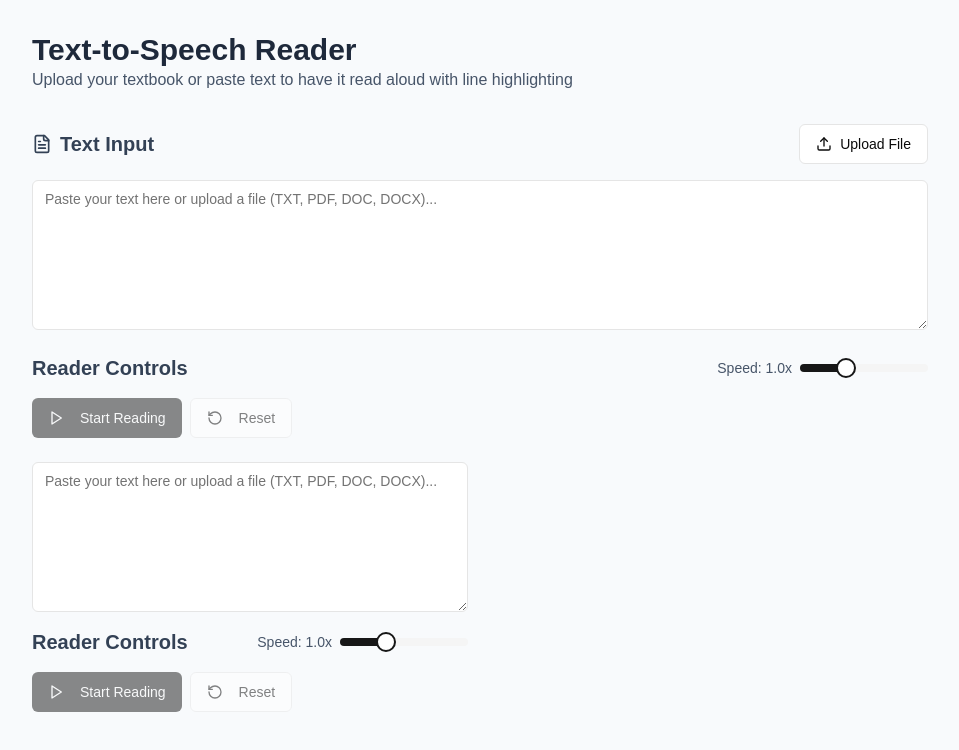
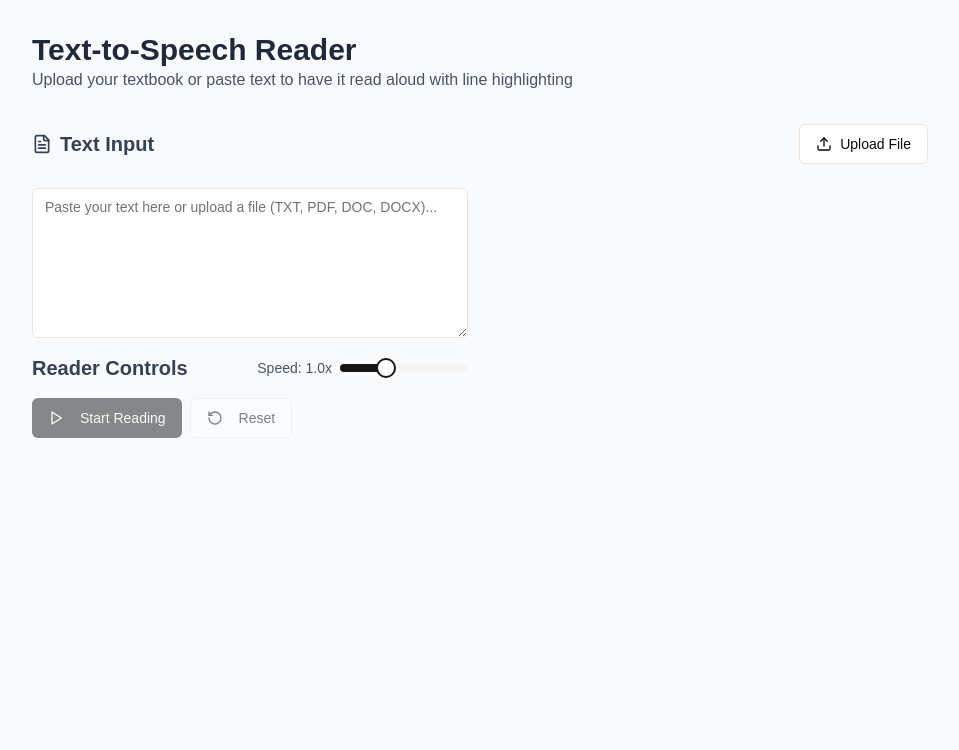
Before and after one commit to coding-commits/pdfaloud, a Next.js app: page / in a window 1280 px wide. Shown: the top 750 px of the page, without its empty margins (160-1119 px from the left). Built offline with nearby package versions, Linux system fonts and the light colour scheme.

Commit message:
text read good

```diff
--- a/components/text-reader.tsx
+++ b/components/text-reader.tsx
@@ -306,49 +306,6 @@ export function TextReader() {
             <span>Loaded: {fileName}</span>
           </div>
         )}
-
-        <Textarea
-          value={text}
-          onChange={handleTextChange}
-          placeholder="Paste your text here or upload a file (TXT, PDF, DOC, DOCX)..."
-          className="min-h-[150px] text-base"
-          disabled={isLoading}
-        />
-      </div>
-
-      <div className="space-y-4">
-        <div className="flex items-center justify-between">
-          <h2 className="text-xl font-semibold text-slate-700">Reader Controls</h2>
-          <div className="flex items-center gap-2">
-            <span className="text-sm text-slate-600">Speed: {rate.toFixed(1)}x</span>
-            <div className="w-32">
-              <Slider value={[rate]} min={0.5} max={2} step={0.1} onValueChange={handleRateChange} />
-            </div>
-          </div>
-        </div>
-
-        <div className="flex items-center gap-2">
-          {!isPlaying ? (
-            <Button onClick={startSpeech} disabled={lines.length === 0 || isLoading}>
-              <Play className="mr-2 h-4 w-4" />
-              Start Reading
-            </Button>
-          ) : isPaused ? (
-            <Button onClick={resumeSpeech}>
-              <Play className="mr-2 h-4 w-4" />
-              Resume
-            </Button>
-          ) : (
-            <Button onClick={pauseSpeech}>
-              <Pause className="mr-2 h-4 w-4" />
-              Pause
-            </Button>
-          )}
-          <Button variant="outline" onClick={resetReader} disabled={lines.length === 0 || isLoading}>
-            <RotateCcw className="mr-2 h-4 w-4" />
-            Reset
-          </Button>
-        </div>
       </div>
 
       <div className="grid grid-cols-1 md:grid-cols-2 gap-6">
@@ -383,7 +340,7 @@ export function TextReader() {
           </div>
         )}
 
-        {/* Text Content */}
+        {/* Text Content and Controls */}
         <div className="space-y-4">
           <div className="flex flex-col space-y-4">
             <Textarea
@@ -432,6 +389,7 @@ export function TextReader() {
         </div>
       </div>
 
+      {/* Text Display with Highlighting */}
       {lines.length > 0 && (
         <div className="mt-8 p-6 bg-white rounded-lg shadow-sm border">
           <h2 className="text-xl font-semibold text-slate-700 mb-4">Text Display</h2>
--- a/package.json
+++ b/package.json
@@ -3,8 +3,8 @@
   "version": "0.1.0",
   "private": true,
   "scripts": {
-    "dev": "node copy-worker.js && next dev",
-    "build": "node copy-worker.js && next build",
+    "dev": "next dev",
+    "build": "next build",
     "start": "next start",
     "lint": "next lint"
   },
@@ -47,7 +47,6 @@
     "lucide-react": "^0.454.0",
     "next": "15.1.0",
     "next-themes": "^0.4.4",
-    "pdfjs-dist": "^4.10.38",
     "react": "^19",
     "react-day-picker": "8.10.1",
     "react-dom": "^19",
```
